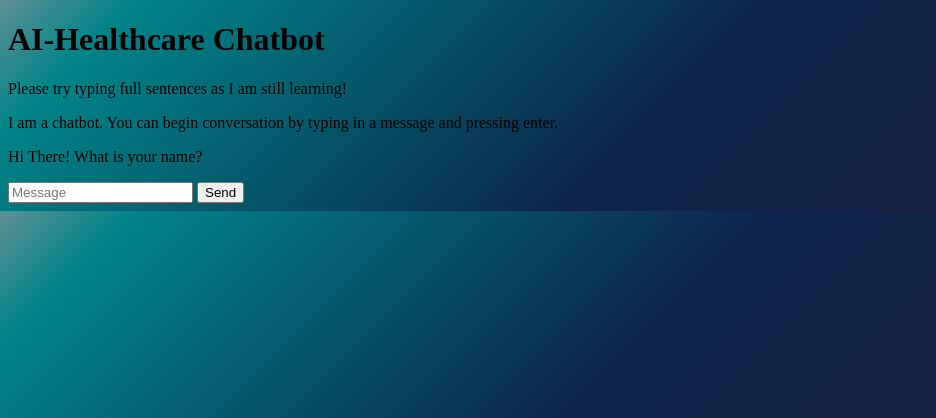
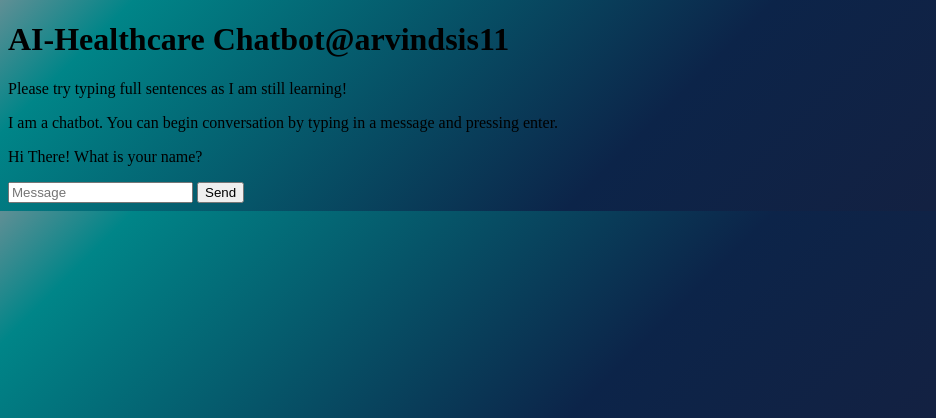
Before and after one commit to kkonstas88/Chatbot-healthcare, a Flask app: page / in a window 1280 px wide. Shown: the top 418 px of the page, without its empty margins (0-936 px from the left). Run offline with Flask 2, Linux system fonts and the light colour scheme; parts of the project's set-up code (start-up, migrations or seed data) failed here and were passed over; some libraries are stand-ins or nearby versions.

Commit message:
Update index.html

```diff
--- a/templates/index.html
+++ b/templates/index.html
@@ -5,7 +5,7 @@
     <script src="https://ajax.googleapis.com/ajax/libs/jquery/3.2.1/jquery.min.js"></script>
   </head>
   <body>
-    <h1>AI-Healthcare Chatbot</h1>
+    <h1>AI-Healthcare Chatbot@arvindsis11</h1>
     <div>
       <div id="chatbox">
         <p class="botText"><span>Please try typing full sentences as I am still learning!</span></p>
```
